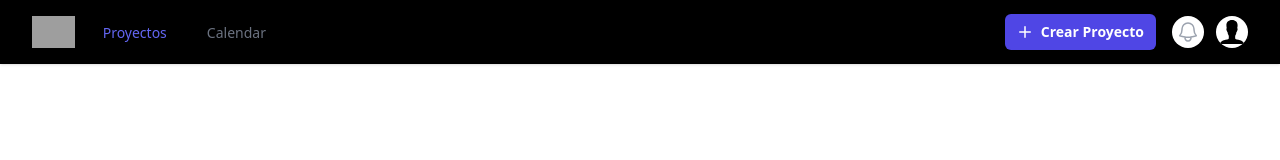
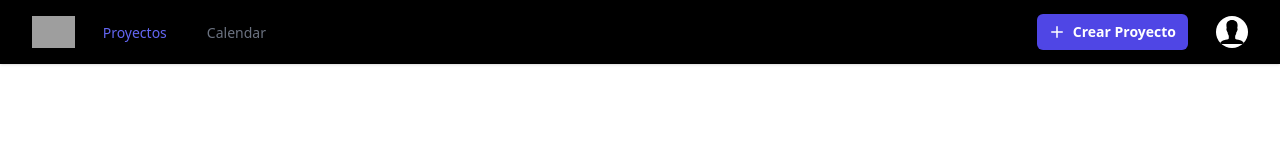
Before and after one commit to KiraBelak/dreambacker, a Next.js app: page /user/dashboard in a window 1280 px wide. Shown: the top 160 px of the page. Built offline with nearby package versions, Linux system fonts and the light colour scheme; no server answers; the database is empty; grey boxes are pictures that could not be loaded.

Commit message:
notification elimated

```diff
--- a/components/NavBar.js
+++ b/components/NavBar.js
@@ -99,13 +99,7 @@ export default function Example() {
                   </button>
                 </div>
                 <div className="hidden md:ml-4 md:flex md:flex-shrink-0 md:items-center">
-                  <button
-                    type="button"
-                    className="rounded-full bg-white p-1 text-gray-400 hover:text-gray-500 focus:outline-none focus:ring-2 focus:ring-indigo-500 focus:ring-offset-2"
-                  >
-                    <span className="sr-only">Notificaciones</span>
-                    <BellIcon className="h-6 w-6" aria-hidden="true" />
-                  </button>
+
 
                   {/* Profile dropdown */}
                   <Menu as="div" className="relative ml-3">
```
